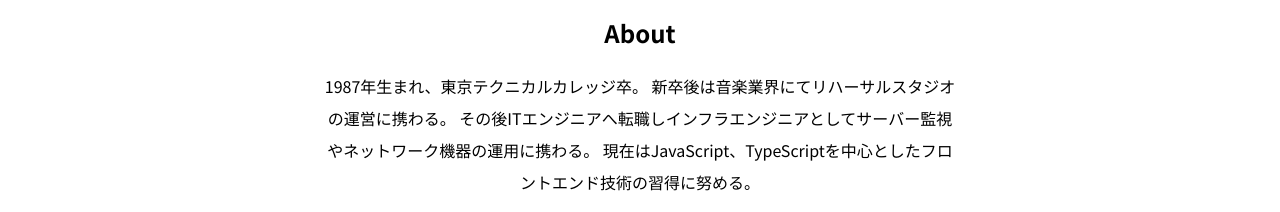
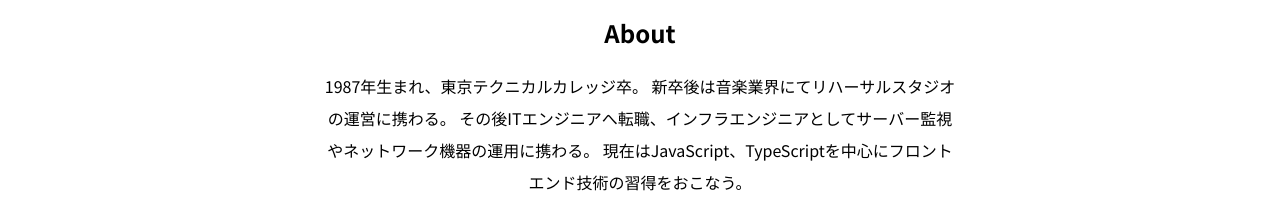
Before and after one commit to tam-t-3/Takashi-Tamura-Mysite, a React (Create React App) app: page / in a window 1280 px wide. Shown: the part 588-800 px from the top of the page. Built offline with nearby package versions, Linux system fonts and the light colour scheme; the HTML template or start-up script is replaced by a standard one.

Commit message:
fix Constant profile

```diff
--- a/src/Constant/strings.ts
+++ b/src/Constant/strings.ts
@@ -21,8 +21,8 @@ export const aboutTxt = {
   profile:
     `1987年生まれ、東京テクニカルカレッジ卒。
     新卒後は音楽業界にてリハーサルスタジオの運営に携わる。
-    その後ITエンジニアへ転職しインフラエンジニアとしてサーバー監視やネットワーク機器の運用に携わる。
-    現在はJavaScript、TypeScriptを中心としたフロントエンド技術の習得に努める。
+    その後ITエンジニアへ転職、インフラエンジニアとしてサーバー監視やネットワーク機器の運用に携わる。
+    現在はJavaScript、TypeScriptを中心にフロントエンド技術の習得をおこなう。
     `,
   "about-detail": "",
   skills:
```
